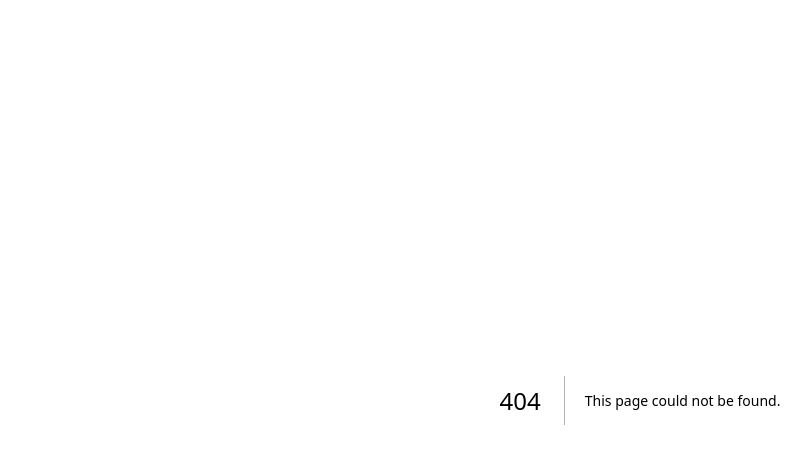
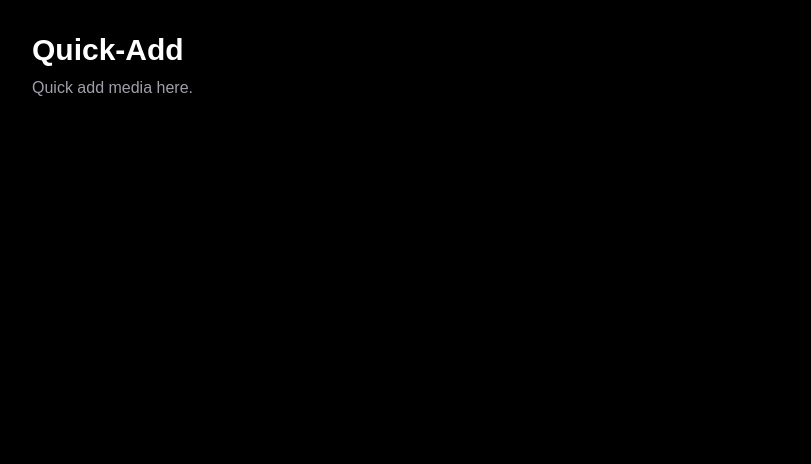
Before and after one commit to holdenwillett/mediavault, a Next.js app: page /quick-add in a window 1280 px wide. Before the commit this address had no page. Shown: the top 464 px of the page, without its empty margins (0-811 px from the left). Built offline with nearby package versions, Linux system fonts and the light colour scheme.

Commit message:
add quickadd page

```diff
--- /dev/null
+++ b/app/quick-add/page.tsx
@@ -0,0 +1,8 @@
+export default function QuickAddPage() {
+  return (
+    <main className="min-h-screen bg-black text-white p-8">
+      <h1 className="text-3xl font-bold">Quick-Add</h1>
+      <p className="mt-2 text-zinc-400">Quick add media here.</p>
+    </main>
+  );
+}
```
